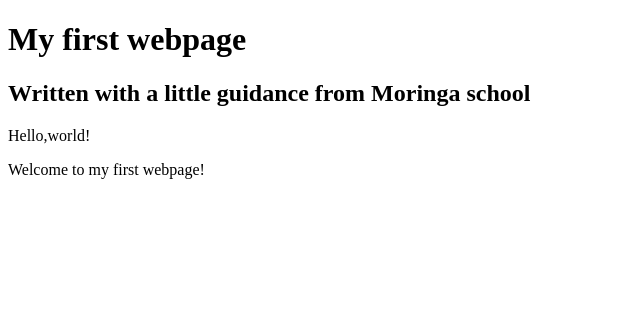
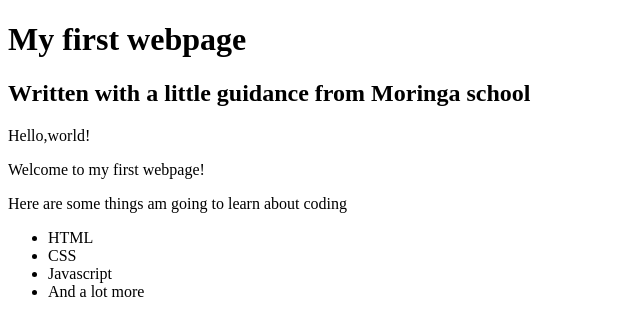
Before and after one commit to Kibet1816/Gunner, a plain HTML site: page my-first-website.html in a window 1280 px wide. Shown: the whole page, without its empty margins (0-640 px from the left). Drawn offline with Linux system fonts and the light colour scheme.

Commit message:
add header and unordered list blocks

```diff
--- a/my-first-website.html
+++ b/my-first-website.html
@@ -1,12 +1,19 @@
 <!DOCTYPE html>
 <html>
-<head>
+ <head>
 	<title>My first webpage</title>
 </head>
-<body>
+ <body>
    <h1>My first webpage</h1>
    <h2>Written with a little guidance from Moringa school</h2>
    <p>Hello,world!</p>
    <p>Welcome to my first webpage!</p>
-</body>
+   <p>Here are some things am going to learn about coding</p>
+  <ul>
+  	<li>HTML</li>
+  	<li>CSS</li>
+  	<li>Javascript</li>
+  	<li>And a lot more</li>
+  </ul>
+ </body>
 </html>
```
